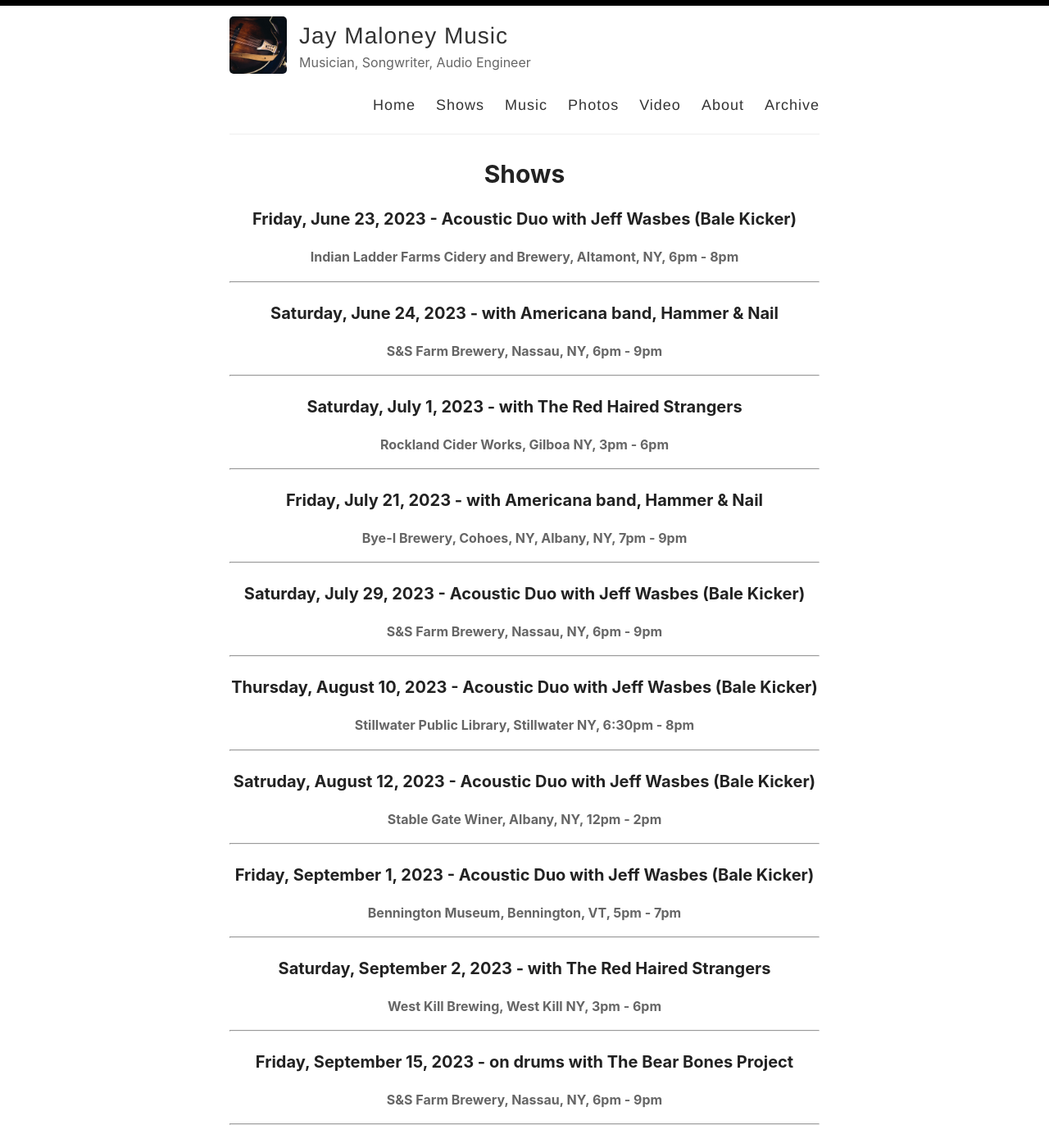
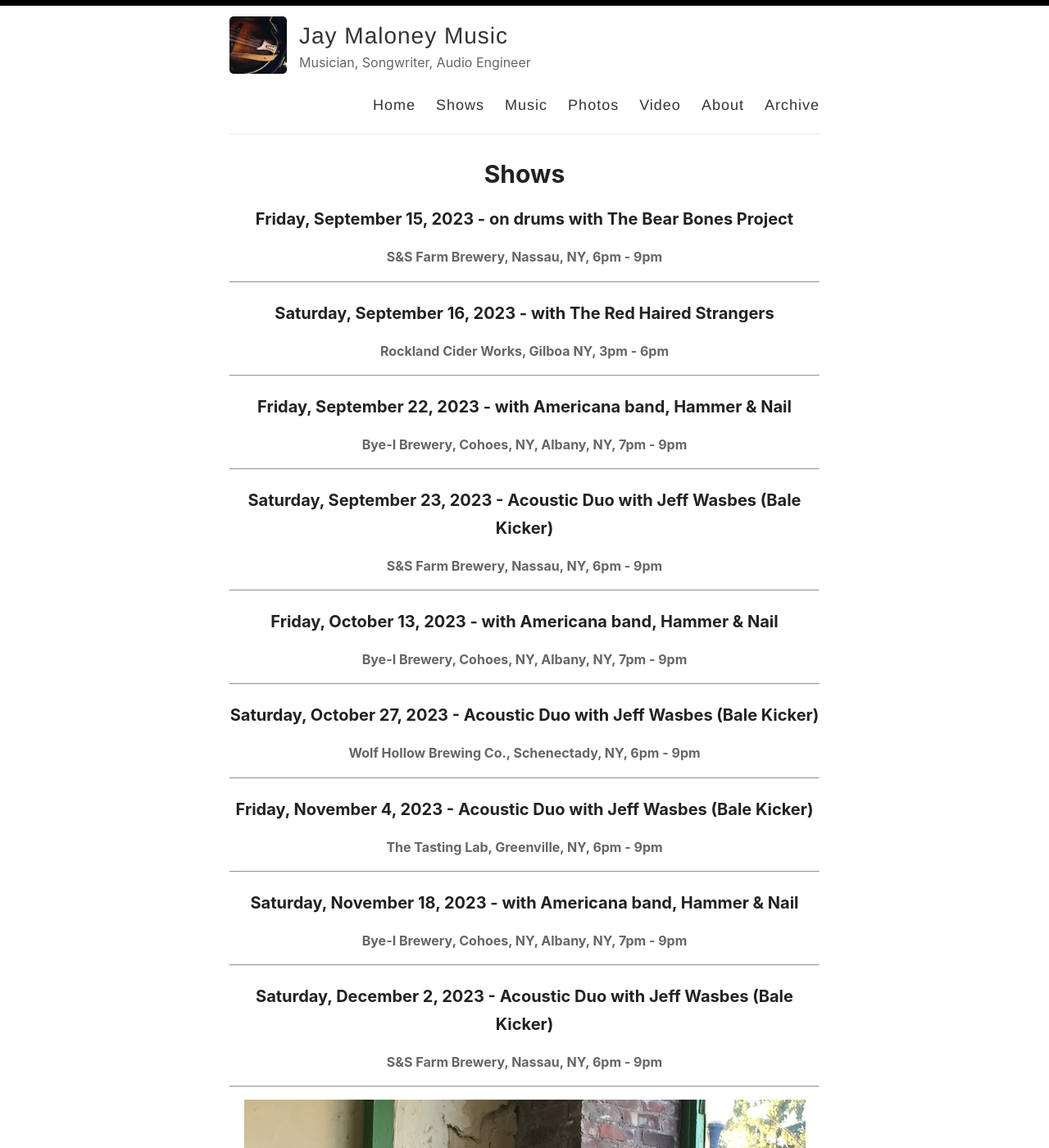
Before and after one commit to thisjaymaloney/thisjaymaloney.github.io, a Jekyll site: the page built from _pages/shows.md, in a window 1280 px wide and 1400 px high. Shown: the whole window at 82% size. Built offline with Jekyll 4.4.1, drawn with Linux system fonts in a browser that asks for light colours.

Commit message:
Update shows.md

```diff
--- a/_pages/shows.md
+++ b/_pages/shows.md
@@ -2,33 +2,6 @@
 layout: page
 permalink: /shows/
 title: Shows
----
-### Friday, June 23, 2023 - Acoustic Duo with Jeff Wasbes (Bale Kicker)
-#### Indian Ladder Farms Cidery and Brewery, Altamont, NY, 6pm - 8pm
----
-### Saturday, June 24, 2023 - with Americana band, Hammer & Nail
-#### S&S Farm Brewery, Nassau, NY, 6pm - 9pm
----
-### Saturday, July 1, 2023 - with The Red Haired Strangers
-#### Rockland Cider Works, Gilboa NY, 3pm - 6pm
----
-### Friday, July 21, 2023 - with Americana band, Hammer & Nail
-#### Bye-I Brewery, Cohoes, NY, Albany, NY, 7pm - 9pm
----
-### Saturday, July 29, 2023 - Acoustic Duo with Jeff Wasbes (Bale Kicker)
-#### S&S Farm Brewery, Nassau, NY, 6pm - 9pm
----
-### Thursday, August 10, 2023 - Acoustic Duo with Jeff Wasbes (Bale Kicker)
-#### Stillwater Public Library, Stillwater NY, 6:30pm - 8pm
----
-### Satruday, August 12, 2023 - Acoustic Duo with Jeff Wasbes (Bale Kicker)
-#### Stable Gate Winer, Albany, NY, 12pm - 2pm
----
-### Friday, September 1, 2023 - Acoustic Duo with Jeff Wasbes (Bale Kicker)
-#### Bennington Museum, Bennington, VT, 5pm - 7pm
----
-### Saturday, September 2, 2023 - with The Red Haired Strangers
-#### West Kill Brewing, West Kill NY, 3pm - 6pm
 ---
 ### Friday, September 15, 2023 - on drums with The Bear Bones Project
 #### S&S Farm Brewery, Nassau, NY, 6pm - 9pm
@@ -42,8 +15,20 @@ title: Shows
 ### Saturday, September 23, 2023 - Acoustic Duo with Jeff Wasbes (Bale Kicker)
 #### S&S Farm Brewery, Nassau, NY, 6pm - 9pm
 ---
+### Friday, October 13, 2023 - with Americana band, Hammer & Nail
+#### Bye-I Brewery, Cohoes, NY, Albany, NY, 7pm - 9pm
+---
+### Saturday, October 27, 2023 - Acoustic Duo with Jeff Wasbes (Bale Kicker)
+#### Wolf Hollow Brewing Co., Schenectady, NY, 6pm - 9pm
+---
+### Friday, November 4, 2023 - Acoustic Duo with Jeff Wasbes (Bale Kicker)
+#### The Tasting Lab, Greenville, NY, 6pm - 9pm
+---
 ### Saturday, November 18, 2023 - with Americana band, Hammer & Nail
 #### Bye-I Brewery, Cohoes, NY, Albany, NY, 7pm - 9pm
+---
+### Saturday, December 2, 2023 - Acoustic Duo with Jeff Wasbes (Bale Kicker)
+#### S&S Farm Brewery, Nassau, NY, 6pm - 9pm
 ---
 <p style="text-align:center;">
 <img src="/images/Jay M. 001_sm.jpg" alt="Jay Maloney & Kevin Maul - 2016">
```
